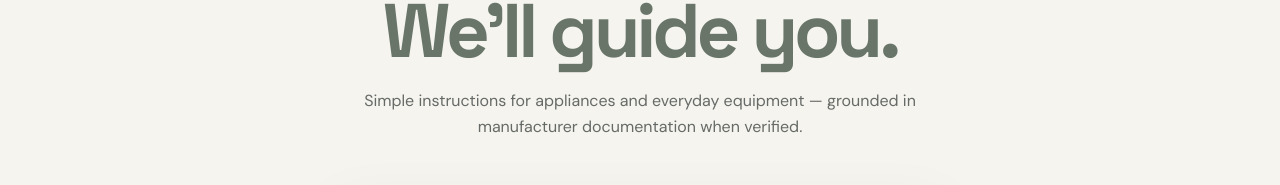
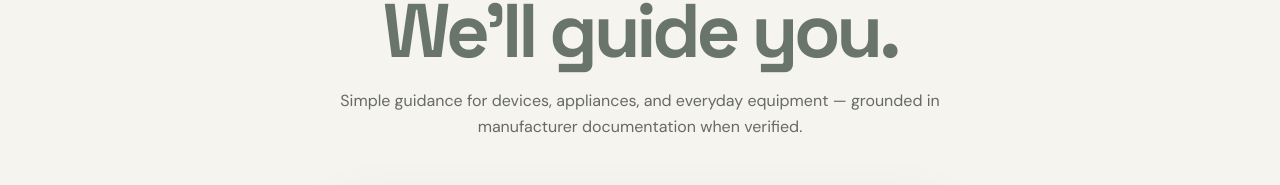
Before and after one commit to aisha453/TinkerSight, a React (Vite) app in the folder frontend/: page / in a window 1280 px wide. Shown: the part 358-543 px from the top of the page. Built offline with nearby package versions, Linux system fonts and the light colour scheme.

Commit message:
Broaden TinkerSight UI beyond appliances

```diff
--- a/frontend/src/main.jsx
+++ b/frontend/src/main.jsx
@@ -94,7 +94,7 @@ function App() {
         <p className="eyebrow">EVERYDAY TECHNICAL HELP</p>
         <h1>Show it. Tell us what you want.<br /><em>We'll guide you.</em></h1>
         <p className="subtitle">
-          Simple instructions for appliances and everyday equipment — grounded in manufacturer documentation when verified.
+          Simple guidance for devices, appliances, and everyday equipment — grounded in manufacturer documentation when verified.
         </p>
 
         {!started ? (
@@ -132,7 +132,7 @@ function App() {
                 <input
                   value={goal}
                   onChange={(event) => setGoal(event.target.value)}
-                  placeholder="e.g. Set the washing machine to 60°C"
+                  placeholder="e.g. How do I connect this to Wi-Fi?"
                   onKeyDown={(event) => event.key === 'Enter' && analyze()}
                 />
                 <button disabled={!goal.trim() || loading} onClick={analyze}>
```
